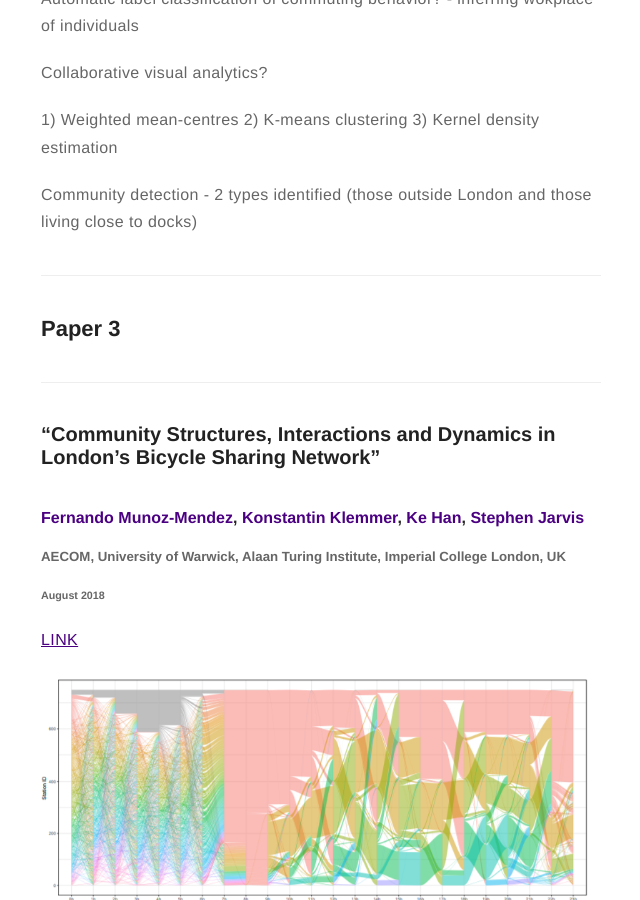
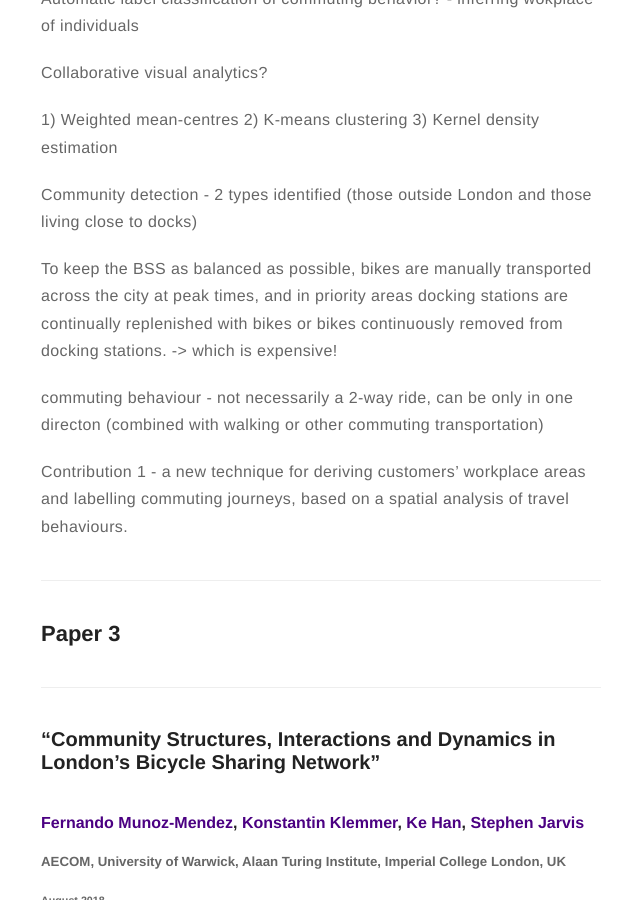
Before and after one commit to dljubenk/dljubenk.github.io, a Jekyll site: the page built from _posts/2019-02-06-literature-study.markdown, in a window 1280 px wide and 900 px high, scrolled down 3851 px. Shown: the whole window, without its empty margins (319-959 px from the left). Built offline with Jekyll 4.4.1, drawn with Linux system fonts in a browser that asks for light colours; emoji names are drawn with the system emoji font; comment, search, counter and statistics services are not loaded; some of the changed text lies outside the part shown.

Commit message:
Update 2019-02-06-literature-study.markdown

```diff
--- a/_posts/2019-02-06-literature-study.markdown
+++ b/_posts/2019-02-06-literature-study.markdown
@@ -27,6 +27,7 @@ jemoji: '<img class="emoji" title=":scroll:" alt=":scroll:" src="https://assets.
 BSS = Bike Sharing Scheme (Service)
 CHS = Cycle Hire Scheme
 D.C. = District of Columbia
+TfL = Transport for London
 
 ## Collection Process
 
@@ -100,6 +101,14 @@ Collaborative visual analytics?
 
 Community detection - 2 types identified (those outside London and those living close to docks)
 
+To keep the BSS as balanced as possible, bikes are manually transported across the city at peak times, and in priority areas docking stations are continually replenished with bikes or bikes continuously removed from docking stations. -> which is expensive!
+
+commuting behaviour - not necessarily a 2-way ride, can be only in one directon (combined with walking or other commuting transportation)
+
+Contribution 1 - a new technique for deriving customers’ workplace areas and labelling commuting journeys, based on a spatial analysis of travel behaviours.
+
+
+
 ---
 ## Paper 3
 ---
```
